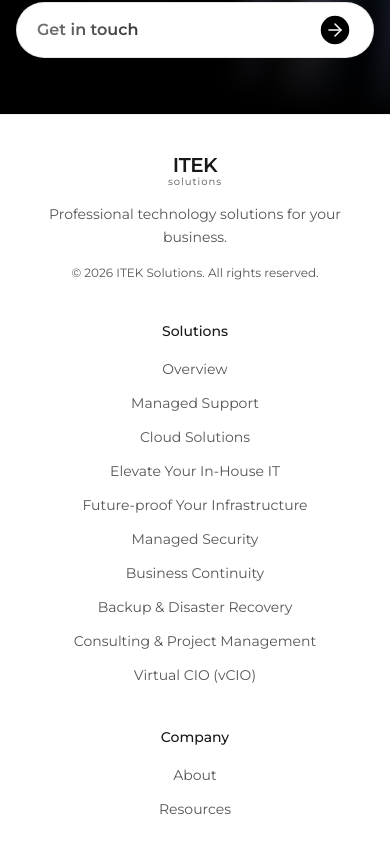
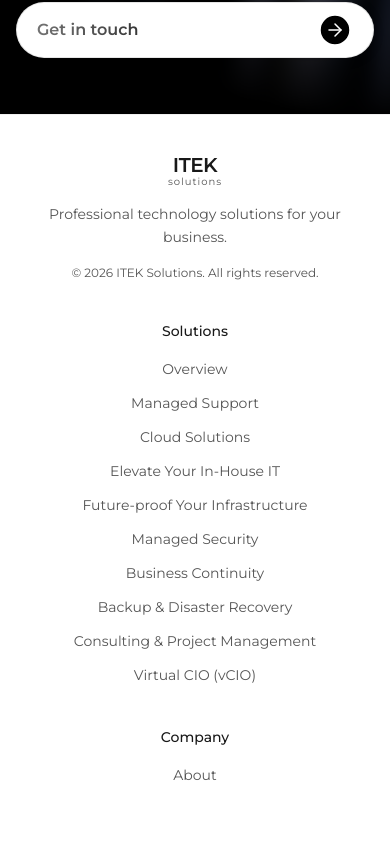
Before and after one commit to digital-eclipse/itek, a Next.js app: page / in a window 390 px wide. Shown: the part 5954-6807 px from the top of the page. After the commit the page ends 6781 px from the top, so only its background shows below. Built offline with nearby package versions, Linux system fonts and the light colour scheme.

Commit message:
remove resources

```diff
--- /dev/null
+++ b/app/not-found.tsx
@@ -0,0 +1,26 @@
+import Link from "next/link";
+import { tw } from "@/lib/theme";
+import { Button } from "@/components/ui/button";
+
+export default function NotFound() {
+  return (
+    <div className="min-h-screen bg-background">
+      <section className="flex min-h-[60vh] flex-col items-center justify-center border-b border-border py-16 md:py-24">
+        <div className={`mx-auto max-w-xl text-center ${tw.containerPadding}`}>
+          <p className="text-xs font-medium uppercase tracking-widest text-muted-foreground">
+            Error 404
+          </p>
+          <h1 className="mt-2 text-3xl font-semibold tracking-tight text-foreground md:text-4xl">
+            Page not found
+          </h1>
+          <p className="mt-4 text-base leading-relaxed text-muted-foreground [font-family:var(--font-inter)]">
+            The page you’re looking for doesn’t exist or has been moved.
+          </p>
+          <Button asChild className="mt-8" size="lg">
+            <Link href="/">Back to home</Link>
+          </Button>
+        </div>
+      </section>
+    </div>
+  );
+}
--- a/components/Footer.tsx
+++ b/components/Footer.tsx
@@ -58,14 +58,6 @@ export function Footer() {
                   About
                 </Link>
               </li>
-              <li>
-                <Link
-                  href="/resources"
-                  className="text-sm text-muted-foreground transition-colors hover:text-foreground"
-                >
-                  Resources
-                </Link>
-              </li>
             </ul>
           </div>
         </div>
--- a/components/Header.tsx
+++ b/components/Header.tsx
@@ -2,7 +2,7 @@
 
 import * as React from "react";
 import Link from "next/link";
-import { Phone, Mail, Menu, LayoutGrid, User, FileText } from "lucide-react";
+import { Phone, Mail, Menu, LayoutGrid, User } from "lucide-react";
 import {
   NavigationMenu,
   NavigationMenuContent,
@@ -116,11 +116,6 @@ export function Header() {
                   </ul>
                 </NavigationMenuContent>
               </NavigationMenuItem>
-              <NavigationMenuItem>
-                <NavigationMenuLink asChild className={navigationMenuTriggerStyle()}>
-                  <Link href="/resources">Resources</Link>
-                </NavigationMenuLink>
-              </NavigationMenuItem>
             </NavigationMenuList>
           </NavigationMenu>
           <div className="flex items-center gap-1">
@@ -179,14 +174,6 @@ export function Header() {
                   {title}
                 </Link>
               ))}
-              <Link
-                href="/resources"
-                className="flex items-center gap-3 rounded-lg px-3 py-2.5 text-sm font-medium text-foreground hover:bg-accent"
-                onClick={() => setSheetOpen(false)}
-              >
-                <FileText className="size-4 shrink-0 text-muted-foreground" />
-                Resources
-              </Link>
               <div className="mt-4 flex flex-col gap-2 border-t border-border pt-4">
                 <MobileNavActions onClose={() => setSheetOpen(false)} />
               </div>
```
